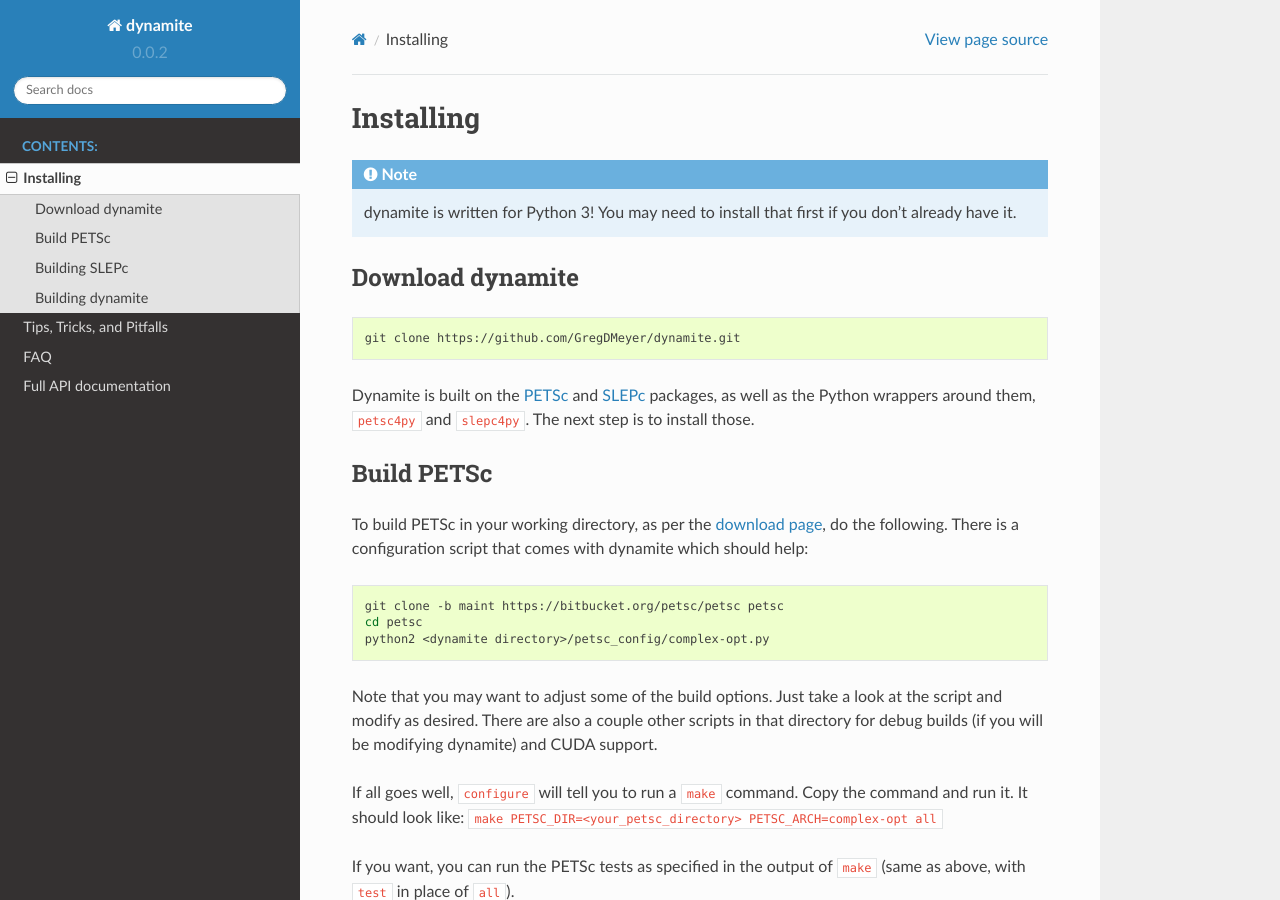
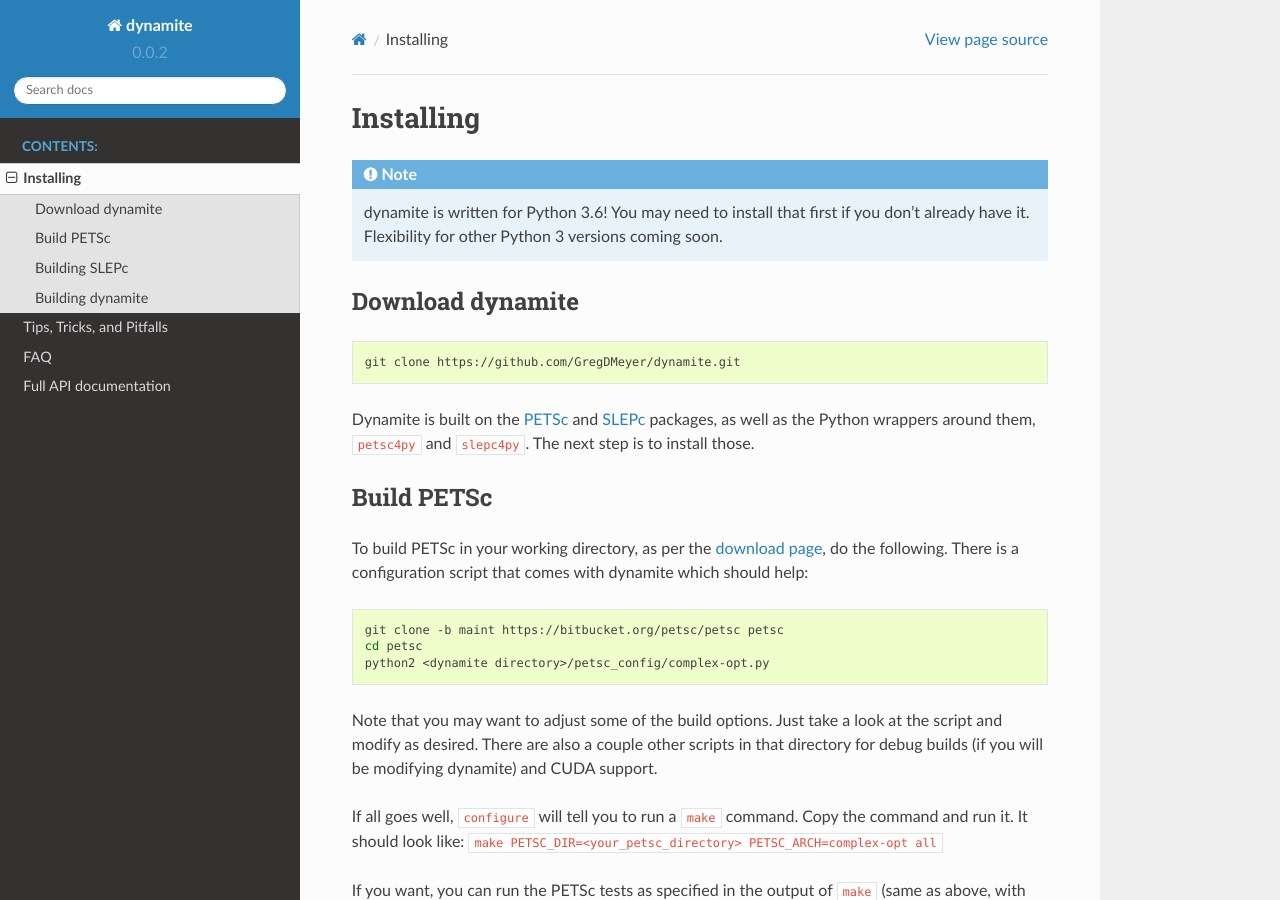
Before and after one commit to GregDMeyer/dynamite, a Sphinx documentation site: the page built from docs/install.rst, in a window 1280 px wide and 900 px high. Built offline with Sphinx 7.4.7 and the Read the Docs theme 2.0.0, drawn with Linux system fonts in a browser that asks for light colours.

Commit message:
note python 3.6 in the docs

```diff
--- a/docs/install.rst
+++ b/docs/install.rst
@@ -2,8 +2,9 @@
 ==========
 
 .. note ::
-    dynamite is written for Python 3! You may need to install that first if
-    you don't already have it.
+    dynamite is written for Python 3.6! You may need to install that first if
+    you don't already have it. Flexibility for other Python 3 versions coming
+    soon.
 
 Download dynamite
 -----------------
```
